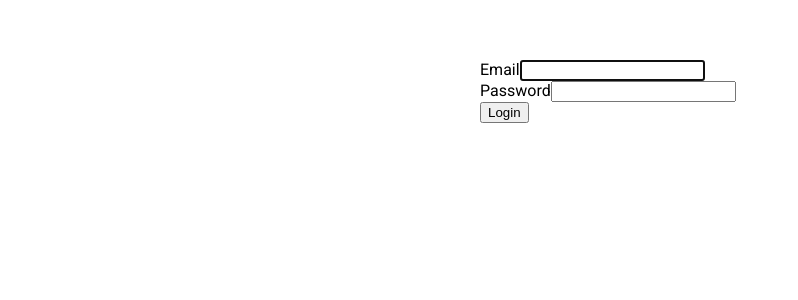
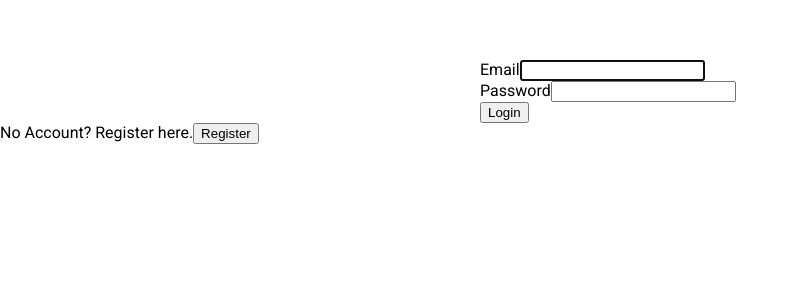
Before and after one commit to jgsant20/db21music, a React app: page /login in a window 1280 px wide. Shown: the top 300 px of the page, without its empty margins (0-798 px from the left). Built offline with nearby package versions, Linux system fonts and the light colour scheme.

Commit message:
Added Register Button
Needs styling still

```diff
--- a/src/components/Login/Login.js
+++ b/src/components/Login/Login.js
@@ -39,7 +39,13 @@ const Login = () => {
                 <Button block size = "lg" type = "submit" disabled = {!validateForm}>
                     Login
                 </Button>
+
             </Form>
+            <lable>No Account? Register here.</lable>
+            <Button
+                onClick={event => window.location.href='/register'}>
+                    Register
+            </Button>
         </div>
     );
 }
```
